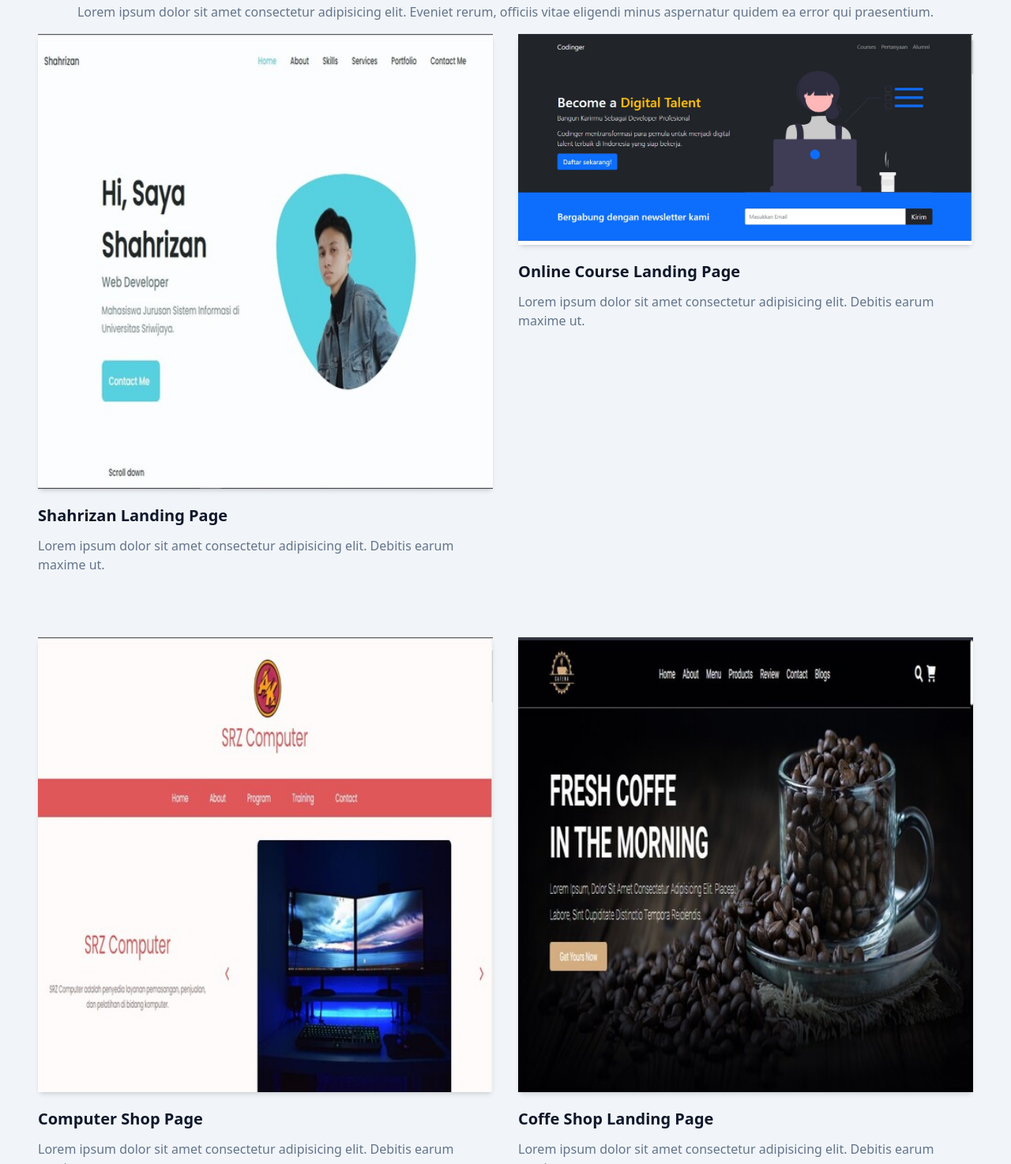
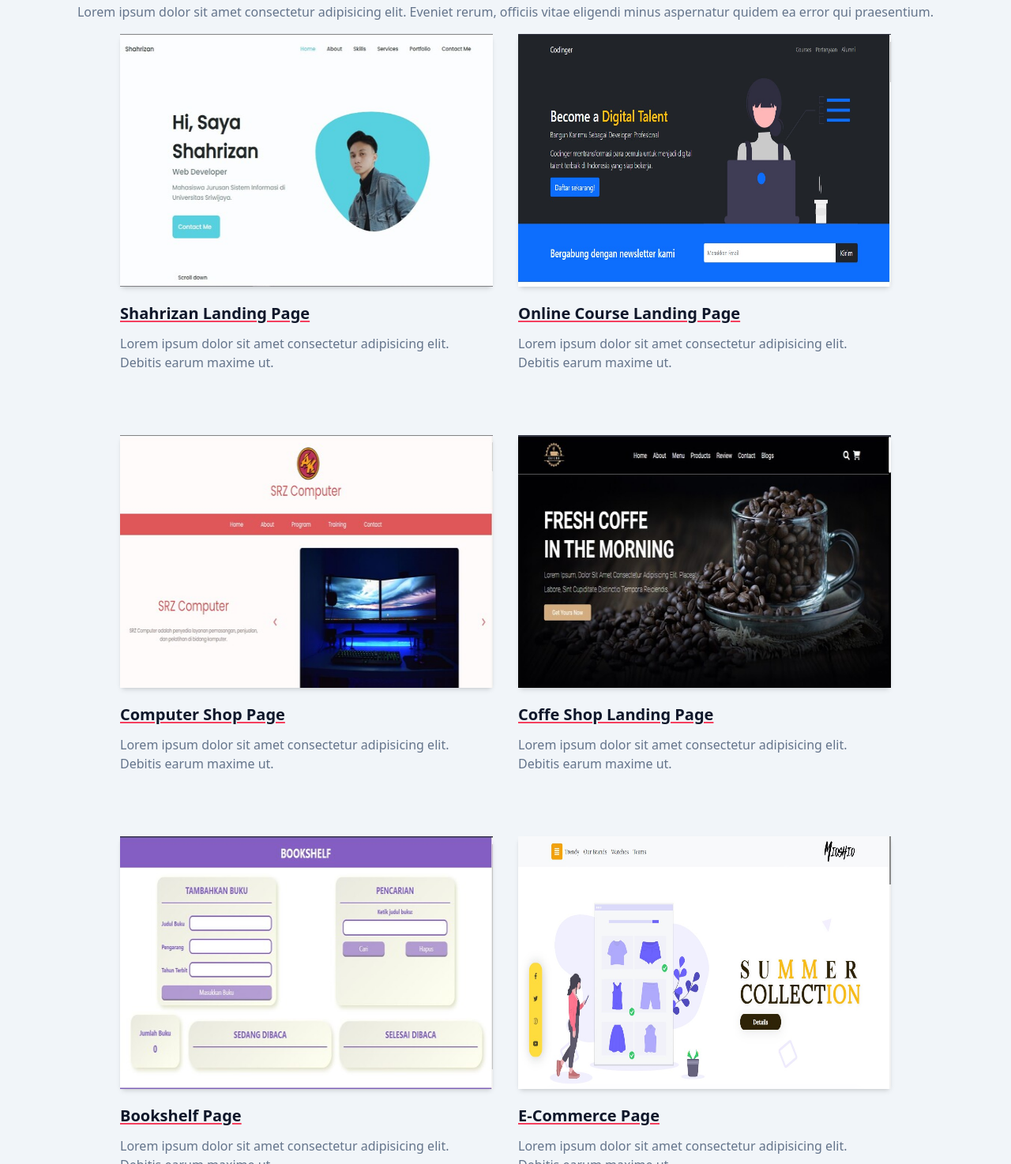
Before and after one commit to shrizaan/learn-tailwindcss, a website: page index.html in a window 1280 px wide. Shown: the part 1326-2800 px from the top of the page at 79% size. Drawn offline with nearby package versions, Linux system fonts and the light colour scheme.

Commit message:
fix image portfolio with responsive size

```diff
--- a/index.html
+++ b/index.html
@@ -166,8 +166,8 @@
 
     <!-- About Section Start -->
     <section id="about" class="pt-36 pb-32">
-      <div class="container px-8 lg:px-28 lg:mt-6">
-        <div class="flex flex-wrap">
+      <div class="container-default lg:px-28 lg:mt-6">
+        <div class="flex flex-wrap md:flex-nowrap md:gap-x-2">
           <div class="w-full mb-10 md:w-1/2">
             <h2
               class="font-bold uppercase text-primary text-lg md:text-xl mb-3"
@@ -337,7 +337,7 @@
     <!-- Portfolio Section Start -->
     <section id="portfolio" class="pt-36 pb-16 bg-slate-100">
       <div class="container">
-        <div class="w-full px-4 text-center">
+        <div class="w-full px-4 md:text-center">
           <h2 class="font-bold text-lg text-primary mb-2">Portfolio</h2>
           <h3 class="font-semibold text-2xl text-secondary mb-4">
             Project Terbaru
@@ -349,13 +349,23 @@
           </p>
         </div>
 
-        <div class="w-full px-4 flex flex-wrap justify-center">
+        <div
+          class="w-full px-4 flex flex-wrap justify-center lg:w-10/12 lg:mx-auto"
+        >
           <div class="mb-12 p-4 md:w-1/2">
             <div class="rounded-md shadow-md overflox-hidden">
-              <img src="src/img/pj1.jpeg" alt="Portfolio" class="w-full" />
+              <img
+                src="src/img/pj1.jpeg"
+                alt="Portfolio"
+                class="w-full object-fill h-[50vw] sm:h-[45vw] md:h-[35vw] lg:h-[25vw]"
+              />
             </div>
             <h3 class="font-semibold text-xl text-dark mt-5 mb-3">
-              Shahrizan Landing Page
+              <a
+                href="#"
+                class="underline underline-offset-2 duration-300 ease-in-out decoration-primary hover:decoration-secondary"
+                >Shahrizan Landing Page</a
+              >
             </h3>
             <p class="font-medium text-base text-slate-500">
               Lorem ipsum dolor sit amet consectetur adipisicing elit. Debitis
@@ -364,10 +374,18 @@
           </div>
           <div class="mb-12 p-4 md:w-1/2">
             <div class="rounded-md shadow-md overflox-hidden">
-              <img src="src/img/pj2.jpeg" alt="Portfolio" class="w-full" />
+              <img
+                src="src/img/pj2.jpeg"
+                alt="Portfolio"
+                class="w-full object-fill h-[50vw] sm:h-[45vw] md:h-[35vw] lg:h-[25vw]"
+              />
             </div>
             <h3 class="font-semibold text-xl text-dark mt-5 mb-3">
-              Online Course Landing Page
+              <a
+                href="#"
+                class="underline underline-offset-2 duration-300 ease-in-out decoration-primary hover:decoration-secondary"
+                >Online Course Landing Page</a
+              >
             </h3>
             <p class="font-medium text-base text-slate-500">
               Lorem ipsum dolor sit amet consectetur adipisicing elit. Debitis
@@ -376,10 +394,18 @@
           </div>
           <div class="mb-12 p-4 md:w-1/2">
             <div class="rounded-md shadow-md overflox-hidden">
-              <img src="src/img/pj3.jpeg" alt="Portfolio" class="w-full" />
+              <img
+                src="src/img/pj3.jpeg"
+                alt="Portfolio"
+                class="w-full object-fill h-[50vw] sm:h-[45vw] md:h-[35vw] lg:h-[25vw]"
+              />
             </div>
             <h3 class="font-semibold text-xl text-dark mt-5 mb-3">
-              Computer Shop Page
+              <a
+                href="#"
+                class="underline underline-offset-2 duration-300 ease-in-out decoration-primary hover:decoration-secondary"
+                >Computer Shop Page</a
+              >
             </h3>
             <p class="font-medium text-base text-slate-500">
               Lorem ipsum dolor sit amet consectetur adipisicing elit. Debitis
@@ -388,10 +414,18 @@
           </div>
           <div class="mb-12 p-4 md:w-1/2">
             <div class="rounded-md shadow-md overflox-hidden">
-              <img src="src/img/pj4.jpeg" alt="Portfolio" class="w-full" />
+              <img
+                src="src/img/pj4.jpeg"
+                alt="Portfolio"
+                class="w-full object-fill h-[50vw] sm:h-[45vw] md:h-[35vw] lg:h-[25vw]"
+              />
             </div>
             <h3 class="font-semibold text-xl text-dark mt-5 mb-3">
-              Coffe Shop Landing Page
+              <a
+                href="#"
+                class="underline underline-offset-2 duration-300 ease-in-out decoration-primary hover:decoration-secondary"
+                >Coffe Shop Landing Page</a
+              >
             </h3>
             <p class="font-medium text-base text-slate-500">
               Lorem ipsum dolor sit amet consectetur adipisicing elit. Debitis
@@ -400,10 +434,18 @@
           </div>
           <div class="mb-12 p-4 md:w-1/2">
             <div class="rounded-md shadow-md overflox-hidden">
-              <img src="src/img/pj5.jpeg" alt="Portfolio" class="w-full" />
+              <img
+                src="src/img/pj5.jpeg"
+                alt="Portfolio"
+                class="w-full object-fill h-[50vw] sm:h-[45vw] md:h-[35vw] lg:h-[25vw]"
+              />
             </div>
             <h3 class="font-semibold text-xl text-dark mt-5 mb-3">
-              Bookshelf Page
+              <a
+                href="#"
+                class="underline underline-offset-2 duration-300 ease-in-out decoration-primary hover:decoration-secondary"
+                >Bookshelf Page</a
+              >
             </h3>
             <p class="font-medium text-base text-slate-500">
               Lorem ipsum dolor sit amet consectetur adipisicing elit. Debitis
@@ -412,10 +454,18 @@
           </div>
           <div class="mb-12 p-4 md:w-1/2">
             <div class="rounded-md shadow-md overflox-hidden">
-              <img src="src/img/pj6.jpeg" alt="Portfolio" class="w-full" />
+              <img
+                src="src/img/pj6.jpeg"
+                alt="Portfolio"
+                class="w-full object-fill h-[50vw] sm:h-[45vw] md:h-[35vw] lg:h-[25vw]"
+              />
             </div>
             <h3 class="font-semibold text-xl text-dark mt-5 mb-3">
-              E-Commerce Page
+              <a
+                href="#"
+                class="underline underline-offset-2 duration-300 ease-in-out decoration-primary hover:decoration-secondary"
+                >E-Commerce Page</a
+              >
             </h3>
             <p class="font-medium text-base text-slate-500">
               Lorem ipsum dolor sit amet consectetur adipisicing elit. Debitis
```
Also changed, not shown: dist/css/output.css.
